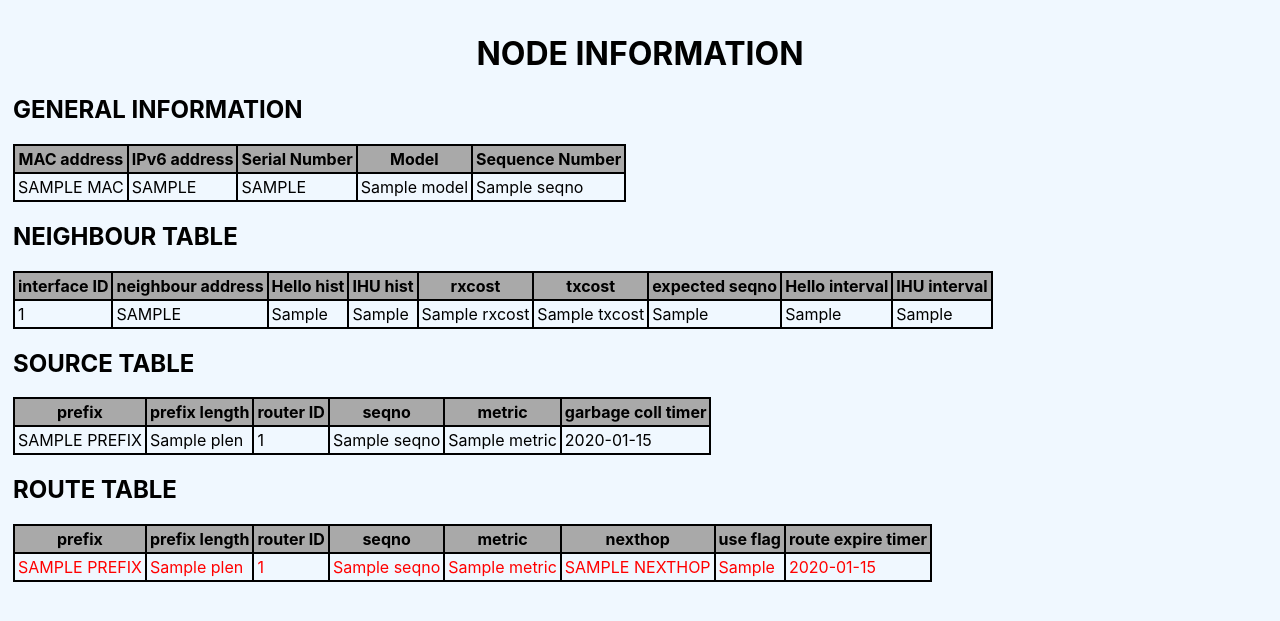
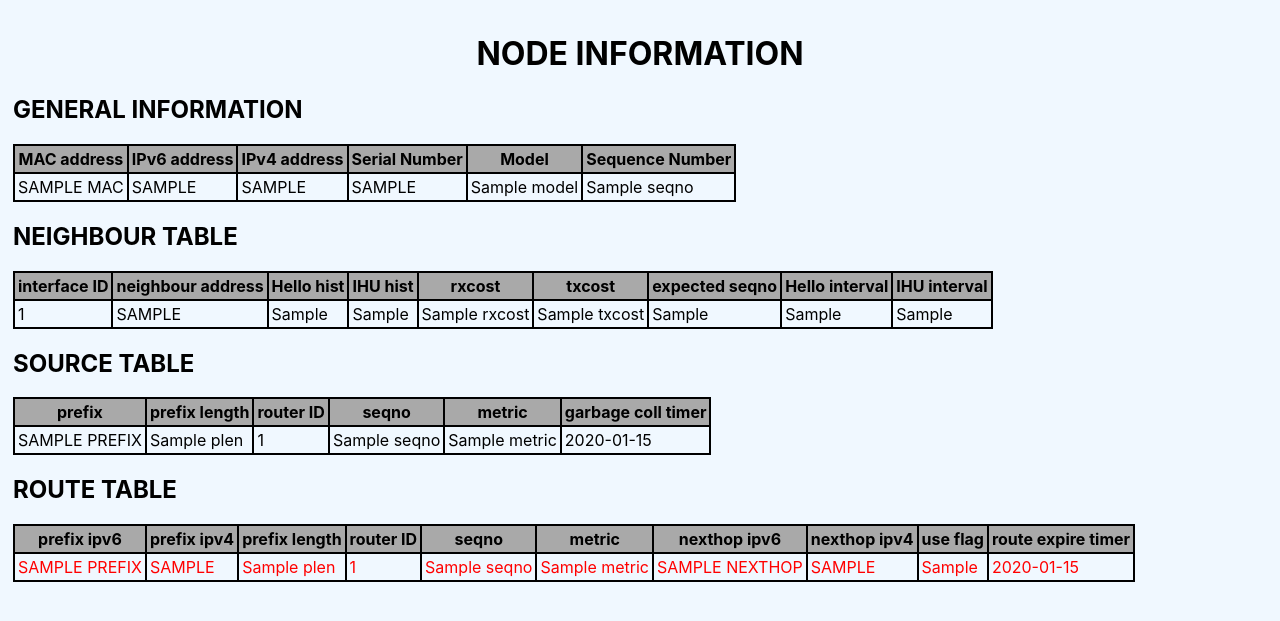
Before and after one commit to roman117pdg/multihop-network-manager, a Flask app: template app/flask_app/templates/node_info.html in a window 1280 px wide. Shown: the top 621 px of the page. Run offline with Flask 2, Linux system fonts and the light colour scheme; the template is opened without the code that fills it: most values are stand-ins (such as "Sample title", 1, 10 or a date in 2020).

Commit message:
Update node_info.html

```diff
--- a/app/flask_app/templates/node_info.html
+++ b/app/flask_app/templates/node_info.html
@@ -21,13 +21,15 @@
             <tr>
                 <th>MAC address</th>
                 <th>IPv6 address</th>
+                <th>IPv4 address</th>
                 <th>Serial Number</th>
                 <th>Model</th>
                 <th>Sequence Number</th>
             </tr>
             <tr>
                 <td class="uppercase">{{ info.MAC }}</td>
-                <td class="uppercase">{{ info.IP }}</td>
+                <td class="uppercase">{{ info.IPV6 }}</td>
+                <td class="uppercase">{{ info.IPV4 }}</td>
                 <td class="uppercase">{{ info.SN }}</td>
                 <td>{{ info.MODEL }}</td>
                 <td>{{ seqno }}</td>
@@ -96,12 +98,14 @@
             </h2>
             <table>
                 <tr>
-                    <th>prefix</th>
+                    <th>prefix ipv6</th>
+                    <th>prefix ipv4</th>
                     <th>prefix length</th>
                     <th>router ID</th>
                     <th>seqno</th>
                     <th>metric</th>
-                    <th>nexthop</th>
+                    <th>nexthop ipv6</th>
+                    <th>nexthop ipv4</th>
                     <th>use flag</th>
                     <th>route expire timer</th>
                 </tr>
@@ -109,20 +113,24 @@
                     <tr>
                         {% if row.use_flag == 'True' %}
                             <td class="uppercase green_txt">{{ row.prefix }}</td>
+                            <td class="uppercase green_txt">{{ row.prefix_ipv4}}</td>
                             <td class="green_txt">{{ row.plen }}</td>
                             <td class="green_txt">{{ row.router_id }}</td>
                             <td class="green_txt">{{ row.seqno }}</td>
                             <td class="green_txt">{{ row.metric }}</td>
                             <td class="uppercase green_txt">{{ row.nexthop }}</td>
+                            <td class="uppercase green_txt">{{ row.nexthop_ipv4 }}</td>
                             <td class="green_txt">{{ row.use_flag }}</td>
                             <td class="green_txt">{{ row.route_expire_timer }}</td>
                         {% else %}
                             <td class="uppercase red_txt">{{ row.prefix }}</td>
+                            <td class="uppercase red_txt">{{ row.prefix_ipv4}}</td>
                             <td class="red_txt">{{ row.plen }}</td>
                             <td class="red_txt">{{ row.router_id }}</td>
                             <td class="red_txt">{{ row.seqno }}</td>
                             <td class="red_txt">{{ row.metric }}</td>
                             <td class="uppercase red_txt">{{ row.nexthop }}</td>
+                            <td class="uppercase red_txt">{{ row.nexthop_ipv4 }}</td>
                             <td class="red_txt">{{ row.use_flag }}</td>
                             <td class="red_txt">{{ row.route_expire_timer }}</td>
                         {% endif %}
```
